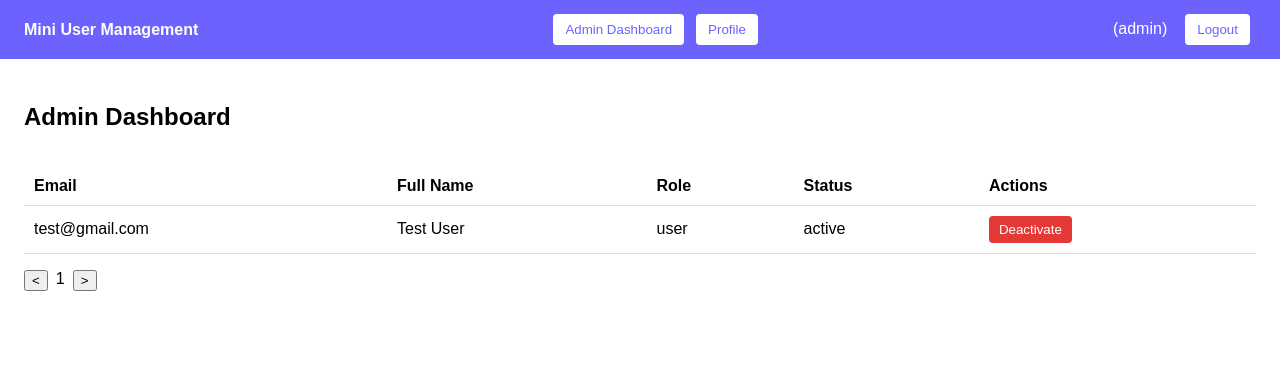
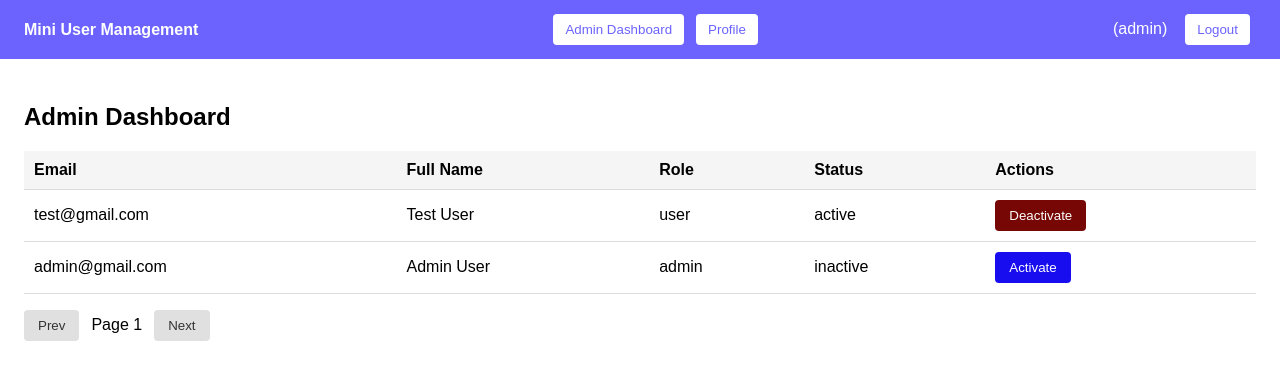
Before and after one commit to amriths04/Mini_User_Management_System, a React app in the folder frontend/: page /admin in a window 1280 px wide. Shown: the top 380 px of the page. Built offline with nearby package versions, Linux system fonts and the light colour scheme; sample sign-in values are in the browser's storage; the HTML template or start-up script is replaced by a standard one.

Commit message:
Added modal for confirmation ,fixed DashboardUI

```diff
--- /dev/null
+++ b/frontend/src/components/Modal.jsx
@@ -0,0 +1,40 @@
+import Button from "./Button";
+import "../css/Modal.css";
+
+export default function Modal({
+  isOpen,
+  title = "Confirm Action",
+  message,
+  onConfirm,
+  onCancel,
+  loading = false,
+}) {
+  if (!isOpen) return null;
+
+  return (
+    <div className="modal-backdrop">
+      <div className="modal">
+        <h3>{title}</h3>
+        <p>{message}</p>
+
+        <div className="modal-actions">
+          <Button
+            variant="secondary"
+            onClick={onCancel}
+            disabled={loading}
+          >
+            Cancel
+          </Button>
+
+          <Button
+            variant="primary"
+            loading={loading}
+            onClick={onConfirm}
+          >
+            Confirm
+          </Button>
+        </div>
+      </div>
+    </div>
+  );
+}
--- a/frontend/src/css/AdminDashboard.css
+++ b/frontend/src/css/AdminDashboard.css
@@ -4,31 +4,38 @@
 
 .table-wrapper {
   overflow-x: auto;
+  margin-top: 16px;
 }
 
 table {
   width: 100%;
   border-collapse: collapse;
-  margin-top: 16px;
 }
 
-th, td {
+th,
+td {
   padding: 10px;
   border-bottom: 1px solid #ddd;
   text-align: left;
 }
 
-.danger-btn {
-  background: #e53935;
-  color: white;
-  border: none;
-  padding: 6px 10px;
-  border-radius: 4px;
-  cursor: pointer;
+th {
+  background-color: #f5f5f5;
+}
+
+.center-text {
+  text-align: center;
+  padding: 20px;
 }
 
 .pagination {
   margin-top: 16px;
   display: flex;
-  gap: 8px;
+  gap: 12px;
+  align-items: center;
 }
+
+.error-text {
+  color: #c62828;
+  margin-bottom: 10px;
+}
--- a/frontend/src/css/Button.css
+++ b/frontend/src/css/Button.css
@@ -20,6 +20,7 @@
 
 .btn-primary:hover:not(:disabled) {
   background-color: #3cdb18;
+  color: black;
 }
 
 /* ---------- SECONDARY action button---------- */
@@ -30,14 +31,15 @@
 
 .btn-secondary:hover:not(:disabled) {
   background-color: #f44336;
+  color: white;
 }
 
 /* ---------- destructive action button ---------- */
 .btn-danger {
-  background-color: #e53935;
+  background-color: #760705;
   color: white;
 }
 
 .btn-danger:hover:not(:disabled) {
-  background-color: #c62828;
+  background-color: #f50c0c;
 }
--- /dev/null
+++ b/frontend/src/css/Modal.css
@@ -0,0 +1,53 @@
+.modal-backdrop {
+  position: fixed;
+  inset: 0;
+  background: rgba(0, 0, 0, 0.45);
+  backdrop-filter: blur(4px);
+  -webkit-backdrop-filter: blur(4px);
+  display: flex;
+  justify-content: center;
+  align-items: center;
+  z-index: 1000;
+}
+
+.modal {
+  background: rgba(255, 255, 255, 0.95);
+  padding: 18px 10px;
+  border-radius: 10px;
+  max-width: 350px;
+  width: 90%;
+  box-shadow: 0 10px 30px rgba(0, 0, 0, 0.2);
+  animation: modalFadeIn 0.2s ease-out;
+}
+
+.modal h3 {
+  margin: 0 0 6px 0;
+  font-size: 18px;
+  font-weight: 600;
+}
+
+
+.modal p {
+  margin: 0 0 8px 0;
+  font-size: 14px;
+  color: #444;
+  line-height: 1.4;
+}
+
+.modal-actions {
+  display: flex;
+  justify-content: flex-end;
+  gap: 7px;
+  margin-top: 4px;
+}
+
+@keyframes modalFadeIn {
+  from {
+    opacity: 0;
+    transform: translateY(8px) scale(0.98);
+  }
+  to {
+    opacity: 1;
+    transform: translateY(0) scale(1);
+  }
+}
--- a/frontend/src/pages/AdminDashboard.jsx
+++ b/frontend/src/pages/AdminDashboard.jsx
@@ -1,13 +1,40 @@
+import { useState } from "react";
 import Navbar from "../components/Navbar";
+import Button from "../components/Button";
 import "../css/AdminDashboard.css";
+import Modal from "../components/Modal";
 
 export default function AdminDashboard() {
+  const [users, setUsers] = useState([
+    {
+      id: 1,
+      email: "test@gmail.com",
+      fullName: "Test User",
+      role: "user",
+      status: "active",
+    },
+    {
+      id: 2,
+      email: "admin@gmail.com",
+      fullName: "Admin User",
+      role: "admin",
+      status: "inactive",
+    },
+  ]);
+  const [selectedUser, setSelectedUser] = useState(null);
+  const [isModalOpen, setIsModalOpen] = useState(false);
+
+  const [loading, setLoading] = useState(false);
+  const [error, setError] = useState("");
+
   return (
     <>
       <Navbar />
 
       <div className="admin-container">
         <h2>Admin Dashboard</h2>
+
+        {error && <p className="error-text">{error}</p>}
 
         <div className="table-wrapper">
           <table>
@@ -22,27 +49,80 @@ export default function AdminDashboard() {
             </thead>
 
             <tbody>
-              {/* Dummy row – will be replaced by API data */}
-              <tr>
-                <td>test@gmail.com</td>
-                <td>Test User</td>
-                <td>user</td>
-                <td>active</td>
-                <td>
-                  <button className="danger-btn">Deactivate</button>
-                </td>
-              </tr>
+              {loading ? (
+                <tr>
+                  <td colSpan="5" className="center-text">
+                    Loading users...
+                  </td>
+                </tr>
+              ) : users.length === 0 ? (
+                <tr>
+                  <td colSpan="5" className="center-text">
+                    No users found
+                  </td>
+                </tr>
+              ) : (
+                users.map((user) => (
+                  <tr key={user.id}>
+                    <td>{user.email}</td>
+                    <td>{user.fullName}</td>
+                    <td>{user.role}</td>
+                    <td>{user.status}</td>
+                    <td>
+                      {user.status === "active" ? (
+                        <Button
+                          variant="danger"
+                          onClick={() => {
+                            setSelectedUser(user);
+                            setIsModalOpen(true);
+                          }}
+                        >
+                          Deactivate
+                        </Button>
+                      ) : (
+                        <Button
+                          variant="primary"
+                          onClick={() => {
+                            setSelectedUser(user);
+                            setIsModalOpen(true);
+                          }}
+                        >
+                          Activate
+                        </Button>
+                      )}
+                    </td>
+                  </tr>
+                ))
+              )}
             </tbody>
           </table>
         </div>
 
-        {/* Pagination placeholder */}
+        {/* Pagination UI */}
         <div className="pagination">
-          <button>{"<"}</button>
-          <span>1</span>
-          <button>{">"}</button>
+          <Button variant="secondary">Prev</Button>
+          <span>Page 1</span>
+          <Button variant="secondary">Next</Button>
         </div>
       </div>
+            <Modal
+        isOpen={isModalOpen}
+        title="Confirm Action"
+        message={
+          selectedUser?.status === "active"
+            ? "Are you sure you want to deactivate this user?"
+            : "Are you sure you want to activate this user?"
+        }
+        onCancel={() => {
+          setIsModalOpen(false);
+          setSelectedUser(null);
+        }}
+        onConfirm={() => {
+          // 🔧 Backend API call will go here later
+          setIsModalOpen(false);
+          setSelectedUser(null);
+        }}
+      />
     </>
   );
 }
```
